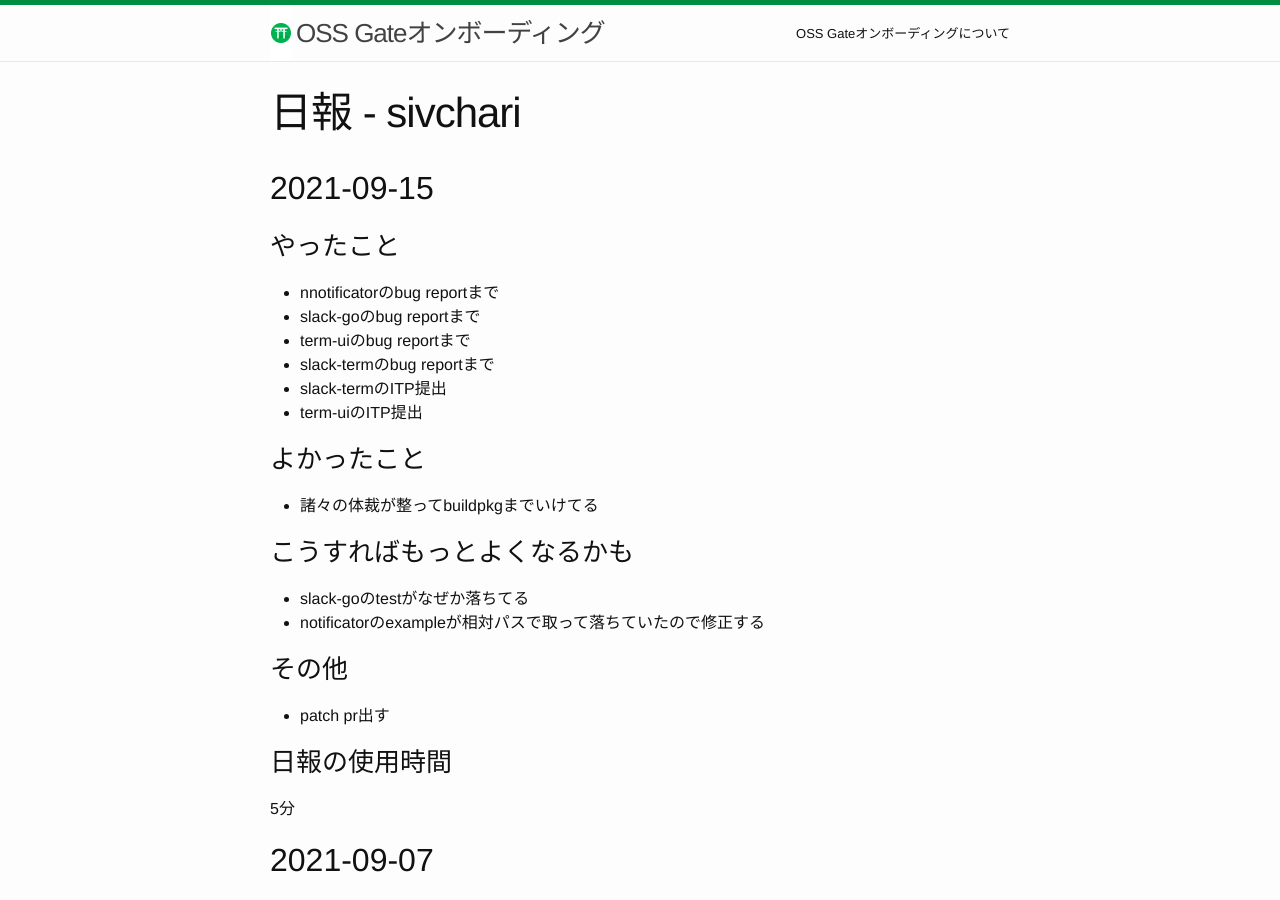
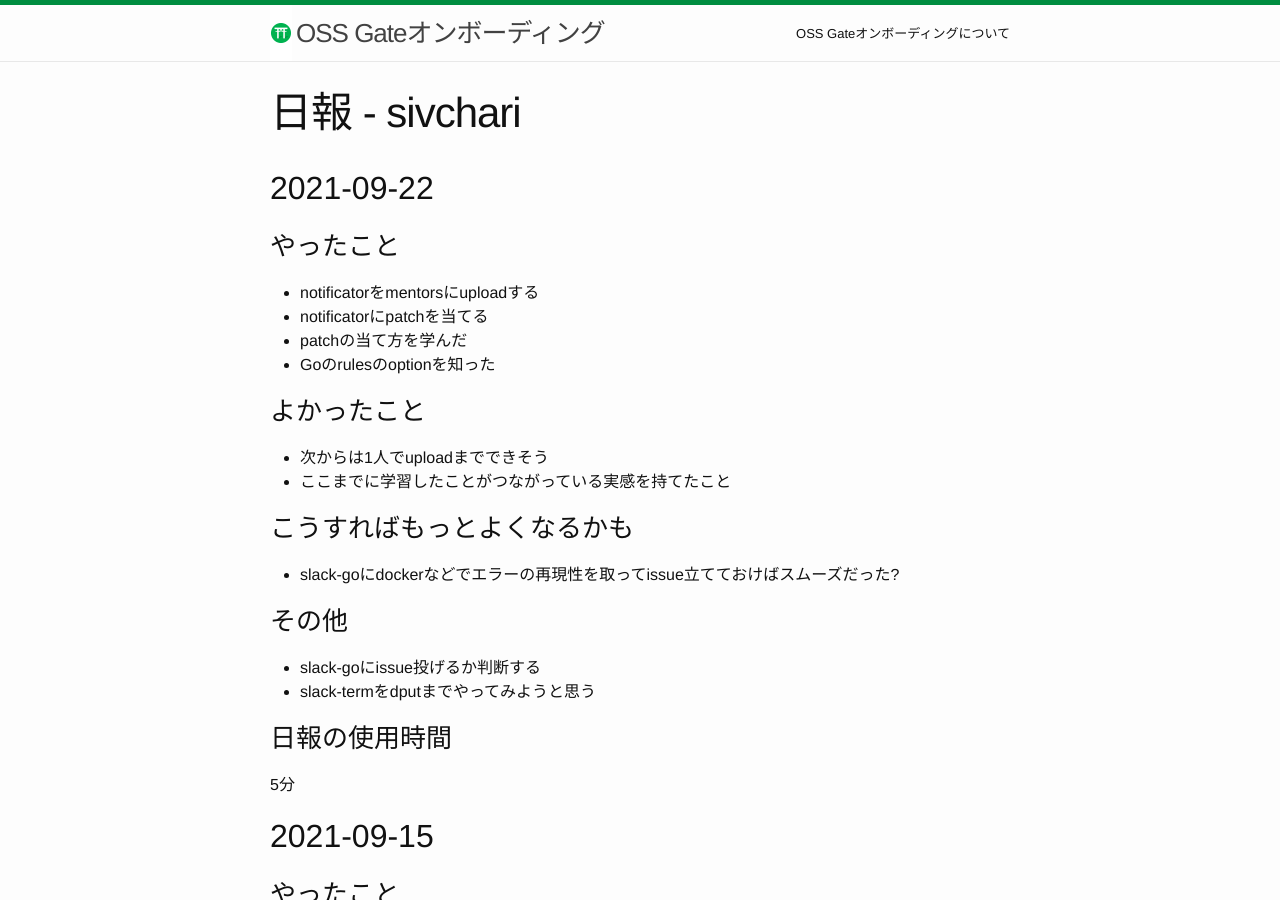
Before and after one commit to oss-gate/on-boarding, a Jekyll site: the page built from proposals/2021-08/kenhys-maintain-debian-packages/daily-report-sivchari.md, in a window 1280 px wide and 900 px high. Built offline with Jekyll 4.4.1, drawn with Linux system fonts in a browser that asks for light colours; Markdown is read by kramdown in place of the engine named in the settings; comment, search, counter and statistics services are not loaded.

Commit message:
add daily report

```diff
--- a/proposals/2021-08/kenhys-maintain-debian-packages/daily-report-sivchari.md
+++ b/proposals/2021-08/kenhys-maintain-debian-packages/daily-report-sivchari.md
@@ -6,6 +6,33 @@ title: 日報 - sivchari
 <!-- ↑の${ID}は自分のGitHubのIDに置き換える。例：日報 - kenhys -->
 
 <!-- 新しい日付を上に書く。つまり、追記するときは上に追記する。 -->
+## 2021-09-22
+
+### やったこと
+
+  * notificatorをmentorsにuploadする
+  * notificatorにpatchを当てる
+  * patchの当て方を学んだ
+  * Goのrulesのoptionを知った
+
+### よかったこと
+
+  * 次からは1人でuploadまでできそう
+  * ここまでに学習したことがつながっている実感を持てたこと
+
+### こうすればもっとよくなるかも
+
+  * slack-goにdockerなどでエラーの再現性を取ってissue立てておけばスムーズだった?
+
+### その他
+
+  * slack-goにissue投げるか判断する
+  * slack-termをdputまでやってみようと思う
+
+### 日報の使用時間
+
+5分
+
 ## 2021-09-15
 
 ### やったこと
```
